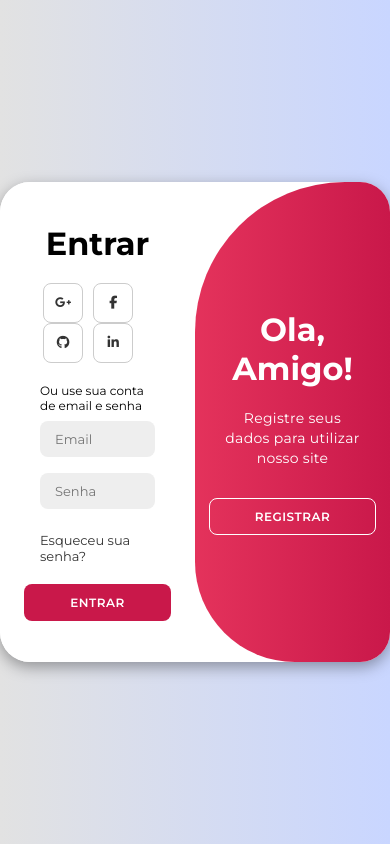
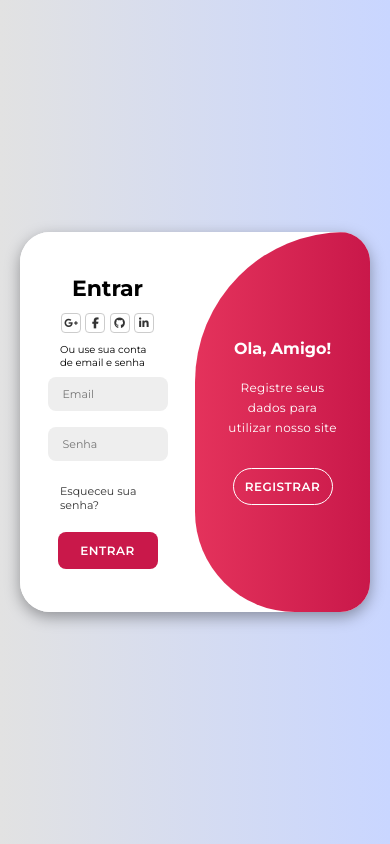
Before and after one commit to danielcampl/dynamicLoginPage, a plain HTML site: page index.html in a window 390 px wide. Drawn offline with Linux system fonts and the light colour scheme.

Commit message:
Responsive design

```diff
--- a/index.html
+++ b/index.html
@@ -1,5 +1,5 @@
 <!DOCTYPE html>
-<html lang="en">
+<html lang="pt-br">
 <head>
     <meta charset="UTF-8">
     <meta name="viewport" content="width=device-width, initial-scale=1.0">
--- a/style.css
+++ b/style.css
@@ -210,3 +210,91 @@ body{
 .container.active .toggle-right{
     transform: translateX(200%);
 }
+
+/* RESPONSIVE DESIGN */
+@media (max-width: 468px) {
+    .form-container h1{
+        font-size: 22px;
+    }
+
+    .container{
+        width: 350px;
+        min-height: 380px;
+    }
+
+    .social-icons{
+        margin: 10px 0;
+    }
+
+    .social-icons a{
+        margin: 0;
+        width: 20px;
+        height: 20px;
+    }
+
+    .toggle-panel button.hidden {
+        width: 160px;
+        text-align: center;
+        border-radius: 50px;
+        width: 100px;
+        display: flex;
+        align-items: center;
+        justify-content: center;
+    }
+
+    .toggle-panel h1 {
+        font-size: 16px;
+    }
+
+    .container input{
+        padding: 10px 15px;
+        font-size: 11px;
+        width: 120px;
+    }
+
+    .container p{
+        font-size: 12px;
+    }
+
+    .container span{
+        font-size: 10px;
+    }
+
+    .container a{
+        font-size: 11px;
+    }
+
+    button {
+        width: 100px;
+        display: flex;
+        align-items: center;
+        justify-content: center;
+    }
+}
+
+@media (min-width: 469px) and (max-width: 768px) {
+    .form-container h1{
+        font-size: 22px;
+    }
+
+    .container{
+        width: 550px;
+        min-height: 380px;
+    }
+
+    .social-icons{
+        margin: 10px 0;
+    }
+
+    .social-icons a{
+        margin: 0;
+        width: 20px;
+        height: 20px;
+    }
+
+    .toggle-panel button.hidden {
+        width: 160px;
+        text-align: center;
+        border-radius: 50px;
+    }
+}
```
